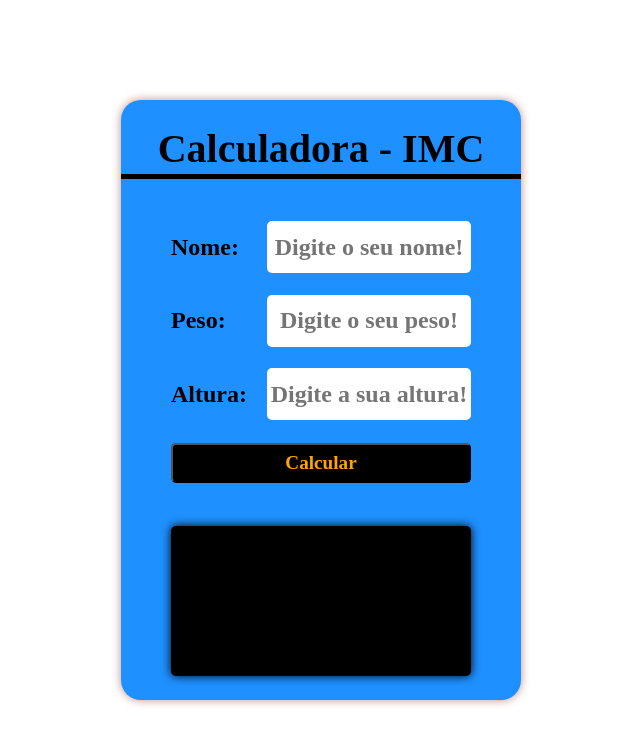
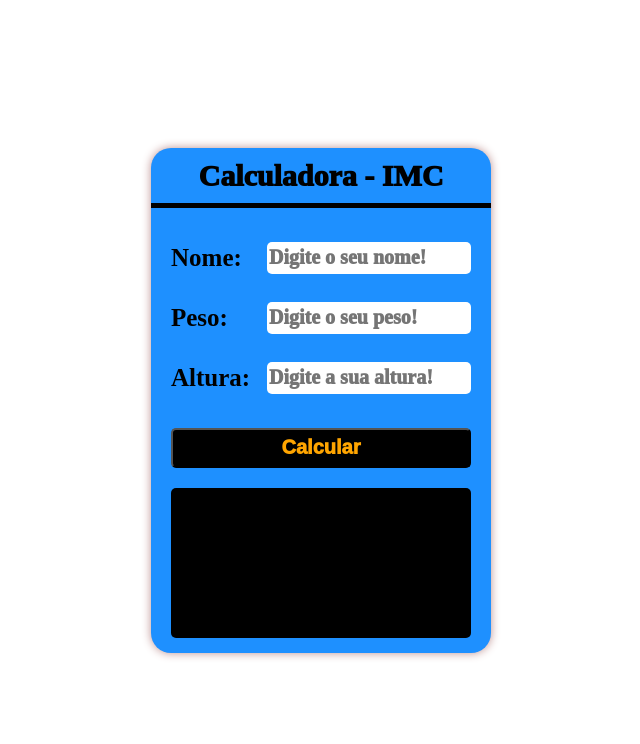
Before and after one commit to Ziul92/Calculadora-de-IMC, a plain HTML site: page index.html in a window 1280 px wide. Shown: the whole page, without its empty margins (319-959 px from the left). Drawn offline with Linux system fonts and the light colour scheme.

Commit message:
Organizei as tags, passei todo o CSS para o SCSS para ficar mais organizado

```diff
--- a/index.html
+++ b/index.html
@@ -1,35 +1,34 @@
 <!DOCTYPE html>
 <html lang="pt-br">
   <head>
-    <title>Bagulho</title>
+    <title>Calculadora IMC</title>
     <meta charset="UTF-8">
     <meta name="viewport" content="width=device-width, initial-scale=1.0">
     <link rel="stylesheet" href="css/reset.css">
-    <link rel="stylesheet" href="css/index.css">
+    <link rel="stylesheet" href="css/style.css">
   </head>
   <body>
     <main>
-      <div class="container">
-        <div class="title"> Calculadora - IMC </div>
-        <div class="input">
-            <label>Nome:</label>
-            <input type="text" id='nome' placeholder="Digite o seu nome!">
-        </div>
-        <div class="input">
-            <label>Peso:</label>
-            <input type="text" id='peso' placeholder="Digite o seu peso!">
-        </div>
-        <div class="input">
-            <label>Altura:</label>
-            <input type="text" id='altura' placeholder="Digite a sua altura!">
-        </div>
-        <button id='calcular'>Calcular</button>
+      <section class="calculadora">
+        <h1 class="calculadora__titulo"> Calculadora - IMC </h1>
+        <form class="calculadora__form">
+            <label class="calculadora__form--titulo">Nome:</label>
+            <input class="calculadora__form--input" type="text" id='nome' placeholder="Digite o seu nome!">
+        </form>
+        <form class="calculadora__form">
+            <label class="calculadora__form--titulo">Peso:</label>
+            <input class="calculadora__form--input" type="text" id='peso' placeholder="Digite o seu peso!">
+        </form>
+        <form class="calculadora__form">
+            <label class="calculadora__form--titulo">Altura:</label>
+            <input class="calculadora__form--input" type="text" id='altura' placeholder="Digite a sua altura!">
+        </form>
+        <button class="calculadora__botao" id='calcular'>Calcular</button>
 
-        <div class="result" id='resultado'></div>
-      </div>
+        <p class="calculadora__resultado" id='resultado'></p>
+      </section>
     </main>
-    <script src="./imc.js"></script>
+
   </body>
-
   <script type="text/javascript" src="js/index.js"></script>
 </html>
--- /dev/null
+++ b/scss/style.scss
@@ -0,0 +1,85 @@
+@mixin flex($espaço) {
+    display: flex;
+    justify-content: $espaço;
+    align-items: center;
+}
+
+@mixin texto($size, $weight, $height) {
+    font-size: $size;
+    font-weight: $weight;
+    line-height: $height;
+}
+
+
+main{
+    @include flex(center);
+    width: 100vw;
+    height: 100vh;
+}
+
+.calculadora {
+    @include flex(space-evenly);
+    flex-direction: column;
+    background-color: #1E90FF;
+    border-radius: 20px;
+    box-shadow: 0 0 10px #BC8F8F;
+
+    &__titulo {
+        @include flex(center);
+        @include texto(30px,1000,15px);
+        width: 100%;
+        font-family: serif;
+        border-bottom: solid 5px black;
+        padding: 20px 0;
+        margin-bottom: 20px;
+    }
+
+    &__form {
+        @include flex(space-between);
+        width: 300px;
+        height: 50px;
+        margin: 5px 20px;
+
+        &--titulo {
+            @include texto(25px,700,10px);
+            font-family: serif;
+        }
+
+        &--input {
+            width: 200px;
+            height: 30px;
+            @include texto(20px,1000,0);
+            font-family: serif;
+            border-radius: 5px;
+            border: none;
+
+        }
+    }
+
+    &__botao {
+        @include texto(20px,1000,1px);
+        background-color: black;
+        color: #FFA500;
+        border-radius: 5px;
+        width: 300px;
+        height: 40px;
+        cursor: pointer;
+        margin: 20px 0;
+    }
+
+    &__resultado {
+        @include texto(20px,0,25px);
+        width: 300px;
+        height: 150px;
+        border-radius: 5px;
+        font-style: italic;
+        font-family: serif;
+        background: black;
+        color: #FF7F50;
+        padding: 20px;
+        box-sizing: border-box;
+        user-select: none;
+        margin-bottom: 15px;
+    }
+
+}
```
Also changed, not shown: css/style.css (added), 1 other file.
